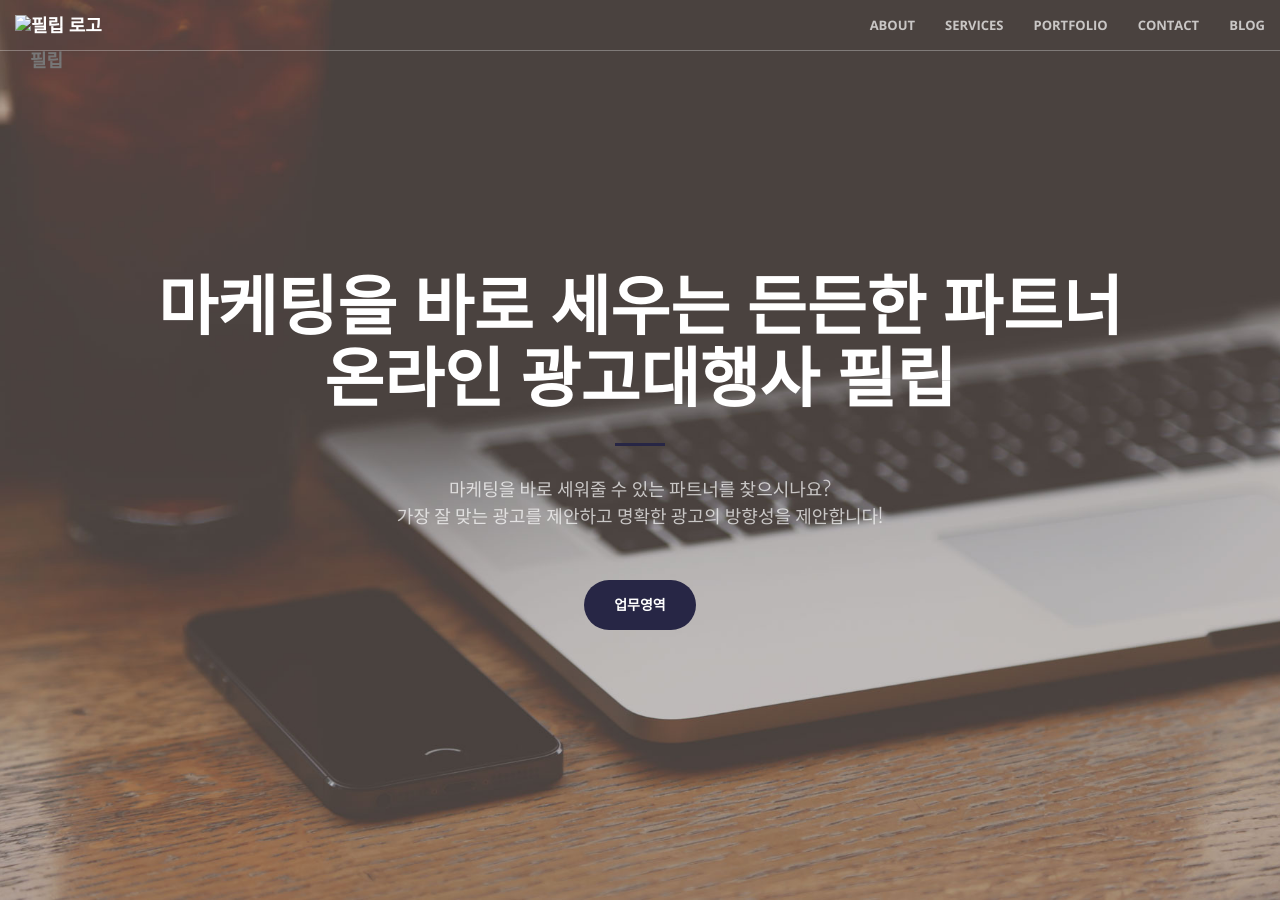
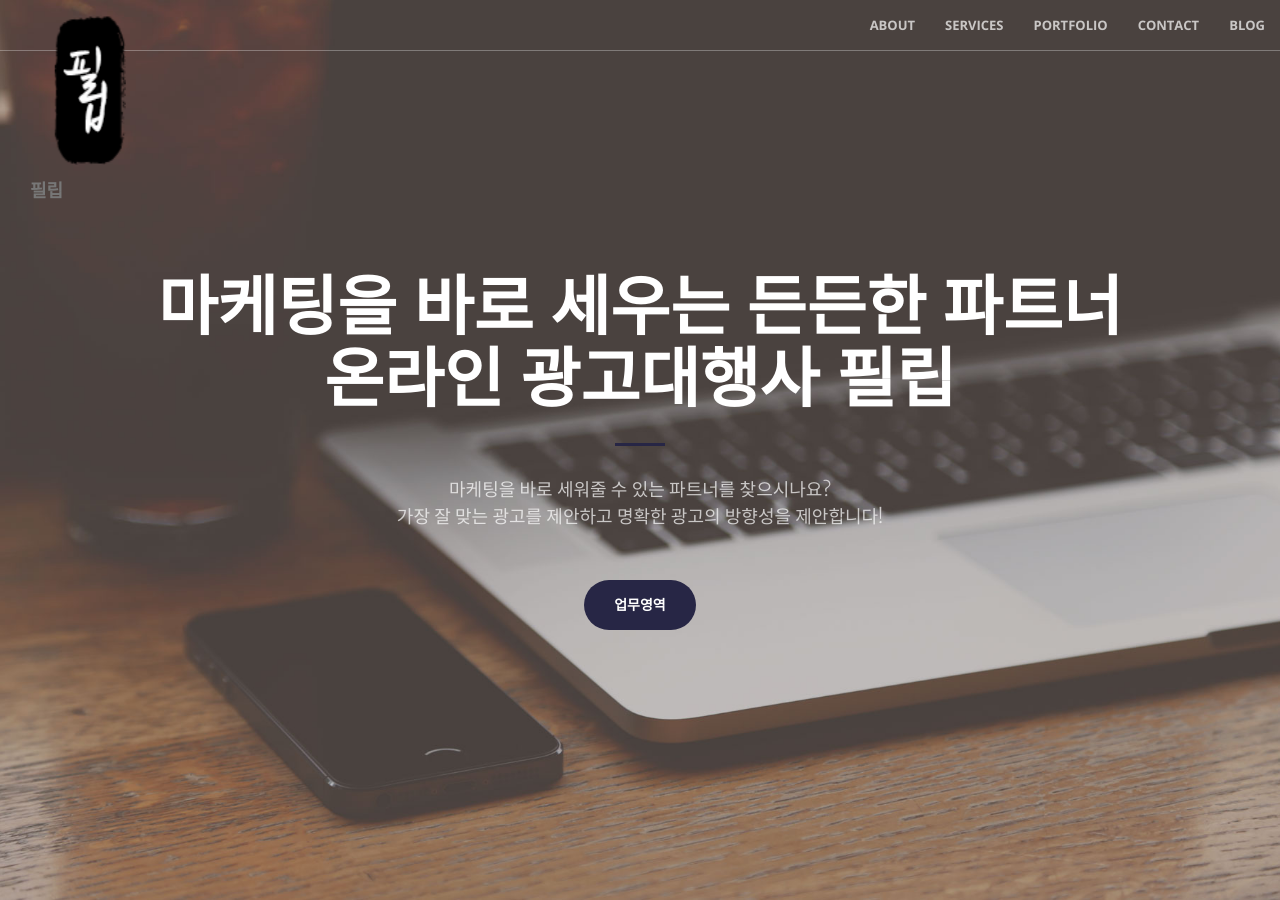
Before and after one commit to philipcommunication/philip-homepage, a Jekyll site: the page built from index.html, in a window 1280 px wide and 900 px high. Built offline with Jekyll 4.4.1, drawn with Linux system fonts in a browser that asks for light colours.

Commit message:
Update nav.html

```diff
--- a/_includes/nav.html
+++ b/_includes/nav.html
@@ -9,7 +9,7 @@
                 <span class="icon-bar"></span>
             </button>
             <a class="navbar-brand page-scroll" href="#page-top">
-                <img src="ima/logo.png" class="navbar-logo" alt="필립 로고">
+                <img src="img/logo.png" class="navbar-logo" alt="필립 로고">
                 <span class="navbar-text hidden-logo">필립</span>
             </a>
         </div>
```
